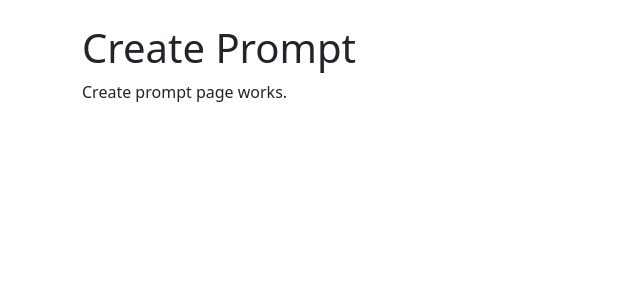
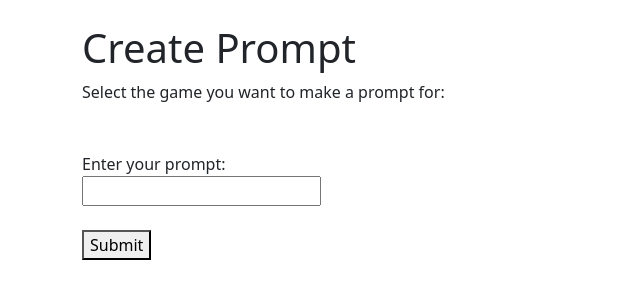
Before and after one commit to mc3071258/verve, a Django app: page /create-prompt/ in a window 1280 px wide. Shown: the top 300 px of the page, without its empty margins (0-640 px from the left). Run offline with Django 5.2, Linux system fonts and the light colour scheme; the visitor is signed in with stand-in values (Sample User, id 1); data that the repository does not hold is empty.

Commit message:
basic edit prompts function

```diff
--- a/core/forms.py
+++ b/core/forms.py
@@ -1,7 +1,7 @@
 from django import forms
 from django.contrib.auth import get_user_model
 from django.contrib.auth.forms import UserCreationForm
-from .models import Profile
+from .models import Profile, Prompt, Game
 
 User = get_user_model()
 
@@ -17,3 +17,14 @@ class UserProfileForm(forms.ModelForm):
     class Meta:
         model = Profile
         fields = ["bio", "profile_picture"]
+
+# Prompt Forms
+class PromptForm(forms.ModelForm):
+
+    game = forms.ModelChoiceField(queryset=Game.objects, help_text="Select the game you want to make a prompt for:", widget=forms.RadioSelect, required=True)
+    text = forms.CharField(max_length=128, help_text="Enter your prompt:", required=True)
+
+
+    class Meta:
+        model = Prompt
+        fields = ["game","text"]
--- a/core/urls.py
+++ b/core/urls.py
@@ -21,6 +21,6 @@ urlpatterns = [
     path("profiles/", views.my_profile, name="my_profile"),
     path("profiles/edit/", views.my_profile_edit, name="edit_profile"),
     path("profiles/my_prompts/", views.my_prompts, name="my_prompts"),
-    path("profiles/my_prompts/edit", views.edit_prompts, name="edit_prompts"),
+    path("profiles/my_prompts/edit/", views.edit_prompts, name="edit_prompts"),
     path("profiles/<str:username>/", views.profile, name="profile"),
 ]
--- a/core/views.py
+++ b/core/views.py
@@ -2,8 +2,8 @@ from django.shortcuts import render, redirect, get_object_or_404
 from django.contrib.auth import login as auth_login, logout as auth_logout, authenticate
 from django.contrib.auth.decorators import login_required
 from django.db import transaction
-from core.forms import UserForm, UserProfileForm
-from core.models import Prompt
+from core.forms import UserForm, UserProfileForm, PromptForm
+from core.models import Prompt, Vote
 
 def home(request):
     return render(request, "home.html")
@@ -63,7 +63,15 @@ def game_prompts(request, slug):
 # Prompts
 @login_required
 def create_prompt(request):
-    return render(request, "prompts/create.html")
+    form = PromptForm()
+    if request.method == "POST":
+        form = PromptForm(request.POST)
+        new_prompt = form.save(commit=False)
+        new_prompt.creator = request.user
+        new_prompt.save()
+        return redirect("my_prompts")
+
+    return render(request, "prompts/create.html", {"form":form})
 
 
 # Profiles
@@ -80,13 +88,33 @@ def my_prompts(request):
     context_dict = {"edit_mode": False}
     current_user = request.user
     user_prompts = Prompt.objects.filter(creator=current_user)
-    context_dict["prompts"] = user_prompts
+
+    votes_list = []
+    for cur_prompt in user_prompts:
+        votes = Vote.objects.filter(prompt=cur_prompt)
+        votes_list.append(votes.__len__())
+    context_dict["prompts"] = zip(user_prompts, votes_list)
 
     return render(request, "profiles/my_prompts.html", context_dict)
 
 @login_required
 def edit_prompts(request):
-    context_dict = {"edit_mode": True}
+    if request.method == "POST":
+        prompt_text = request.POST.get("prompt_inst")
+        instance = Prompt.objects.get(text=prompt_text)
+        instance.text = request.POST.get("text")
+        instance.save()
+
+    context_dict = {"edit_mode":True}
+    current_user = request.user
+    user_prompts = Prompt.objects.filter(creator=current_user)
+
+    votes_list = []
+    for cur_prompt in user_prompts:
+        votes = Vote.objects.filter(prompt=cur_prompt)
+        votes_list.append(votes.__len__())
+    context_dict["prompts"] = zip(user_prompts, votes_list)
+
     return render(request, "profiles/my_prompts.html", context_dict)
 
 def profile(request, username):
--- a/templates/auth/login.html
+++ b/templates/auth/login.html
@@ -11,6 +11,7 @@
 
     <form method="POST">
         {% csrf_token %}
+        {{ form.errors }}
         <label>Username</label>
         <input type="text" name="username">
 
--- a/templates/prompts/create.html
+++ b/templates/prompts/create.html
@@ -3,6 +3,16 @@
 {% block title %}Create Prompt{% endblock %}
 
 {% block content %}
-<h1>Create Prompt</h1>
-<p>Create prompt page works.</p>
+    <h1>Create Prompt</h1>
+    <form id="prompt_form" method="POST" action="/create-prompt/">
+        {% csrf_token %}
+        {% for hidden in form.hidden_fields %}
+            {{ hidden }}
+        {% endfor %}
+        {% for field in form.visible_fields %}
+            {{ field.help_text }}<br />
+            {{ field }}<br /><br />
+        {% endfor %}
+        <button type="submit">Submit</button>
+    </form>
 {% endblock %}
```
Also changed, not shown: templates/profiles/my_prompts.html (+12 -2 lines).
